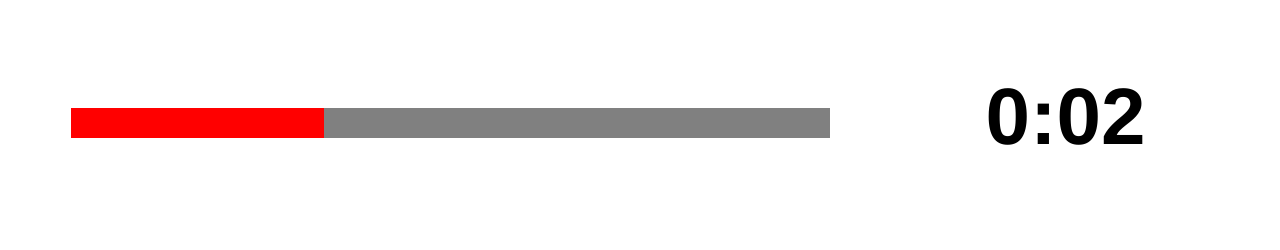
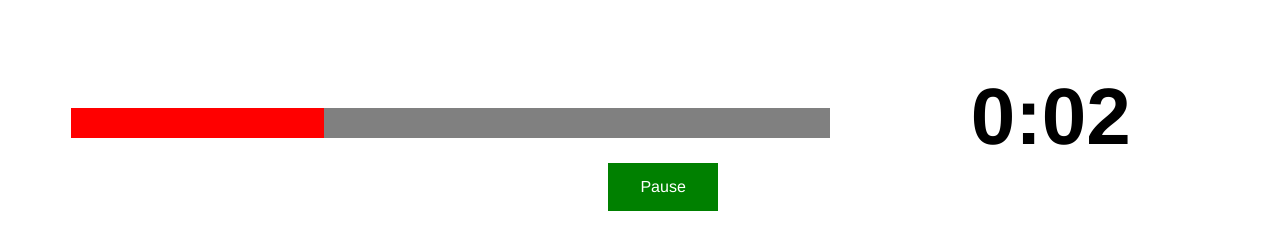
Before and after one commit to Ishaangandhi/Pomodoro, a plain HTML site: page index.html in a window 1280 px wide. Drawn offline with Linux system fonts and the light colour scheme.

Commit message:
added button

```diff
--- a/index.html
+++ b/index.html
@@ -24,10 +24,14 @@
 
 		var cycles = 2;
 		var working = true;
+		var paused = false;
+		var intervalID;
+		var masterInterval;
+		var timer, minutes, secs;
 		function startTimer(time, display) {
 			console.log("Stared Timer" + " " + time + ", " + display);
-			var timer = time, minutes, secs;
-			var intervalID = setInterval(function () {
+			timer = time;
+			intervalID = setInterval(function () {
 
 				minutes = parseInt(timer / 60, 10);
 				secs = parseInt(timer % 60, 10);
@@ -36,7 +40,7 @@
 					secs = "0" + secs;
 				}
 				display.textContent = minutes + ":" + secs;
-				updateBar(timer, time);
+				updateBar(timer, masterInterval);
 				timer--;
 
 
@@ -62,6 +66,7 @@
 		function breakTimer() {
 			console.log("break time")
 			var timerAmount = 60 * .05;
+			masterInterval = timerAmount;
 			bar.style.backgroundColor = "green";
 			timerText = document.querySelector('#timer');
 			startTimer(timerAmount, timerText)
@@ -70,11 +75,27 @@
 
 		function workTimer() {
 			var timerAmount = 60 * .1;
+			masterInterval = timerAmount;
 			bar.style.backgroundColor = "red";
 			timerText = document.querySelector('#timer');
 			startTimer(timerAmount, timerText);
 		};
 
+		function pauseTimer(){
+			if(cycles > 0){
+				if(!paused){
+					clearInterval(intervalID);
+					document.getElementById("pauseButton").textContent = "Continue"
+					paused = true;
+
+				}
+				else{
+					paused = false;
+					document.getElementById("pauseButton").textContent = "Pause"
+					startTimer(timer,document.querySelector('#timer'))
+				}
+			}
+		}
 
 		function updateBar(part, whole){
 			var bar = document.getElementById("bar");
@@ -89,15 +110,15 @@
 </head>
 
 <body>
-	<div class = "body">
+	<div class = "wrapper">
 		<div id = "progress">
 			<div id = "bar">
-
 			</div>
 		</div>
 		<div id = "timerWindow"><div class = "timer" id = "timer"></div></div>
-
-		<div id = "pause"></div>
+		<div id = "button">
+			<button onclick = "pauseTimer()" class = "button" id = "pauseButton">Pause</button>
+		</div>
 	</div>
 </body>
 
--- a/pomodoro.css
+++ b/pomodoro.css
@@ -1,5 +1,6 @@
 .timer{text-align:center; font-family: "Helvetica Neue", "Helvetica", Helvetica, Arial, sans-serif; font-weight:bold; font-size:5em}
-#timerWindow{float:right;  padding-right: 10%; padding-top:5%;}
+div{font-family: "Helvetica Neue", "Helvetica"}
+#timerWindow{float:right;   width:35%; padding-top:5%;}
 .body{position: relative}
 #progress{ position: relative;
     width: 60%;
@@ -18,6 +19,30 @@
 }
 #pause{
 	position: relative;
-	width:20%;
-	background-color: red;
+	margin:auto;
+	background-color: green;
 }
+
+ #wrapper {
+        float: left;
+        width: 200px;
+    }
+
+#button{
+	clear:both;
+	margin:auto;
+	width:5%;
+}
+
+.button{
+	font-family: "Helvetica Neue", "Helvetica", Helvetica, Arial, sans-serif;
+	font-weight: "bold";
+	background-color: green;
+	border: none;
+    color: white;
+    padding: 15px 32px;
+    text-align: center;
+    text-decoration: none;
+    display: inline-block;
+    font-size: 16px;
+}
```
Lines whose indentation alone changed are shown as unchanged.
